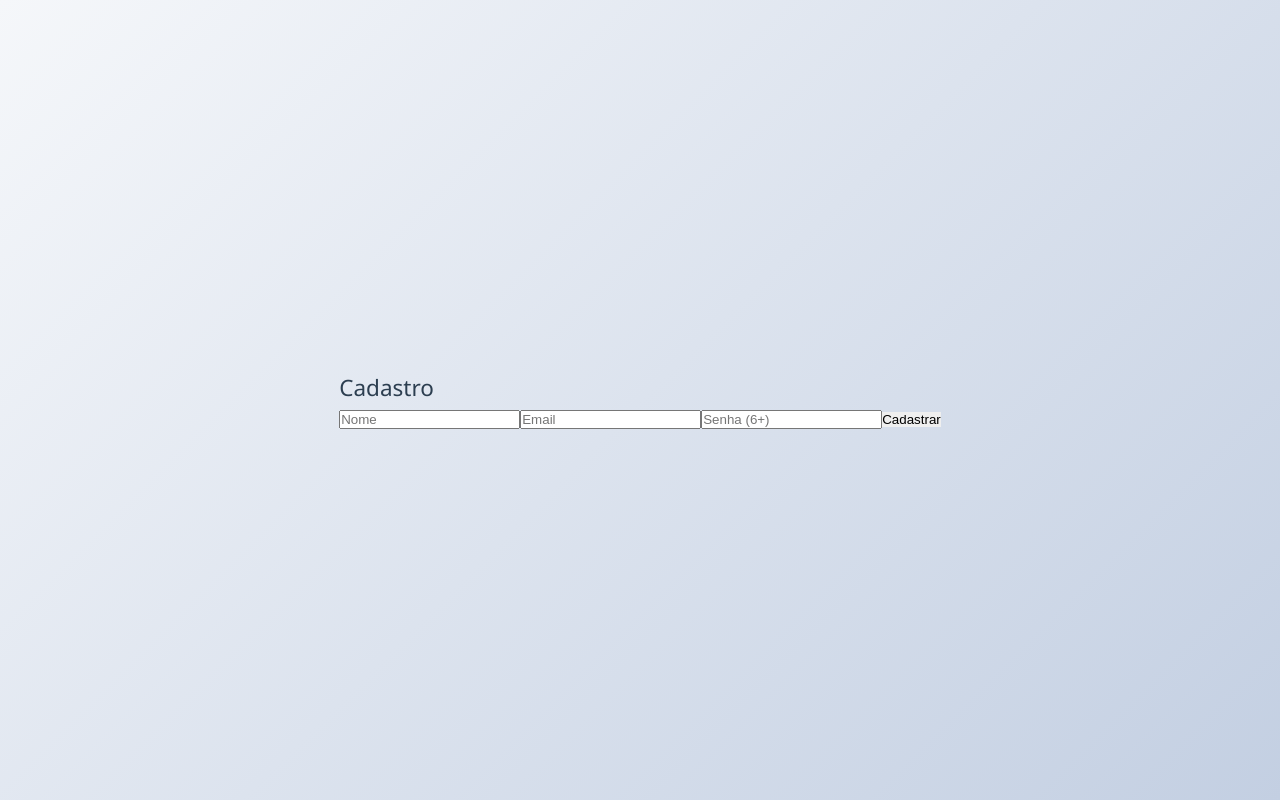
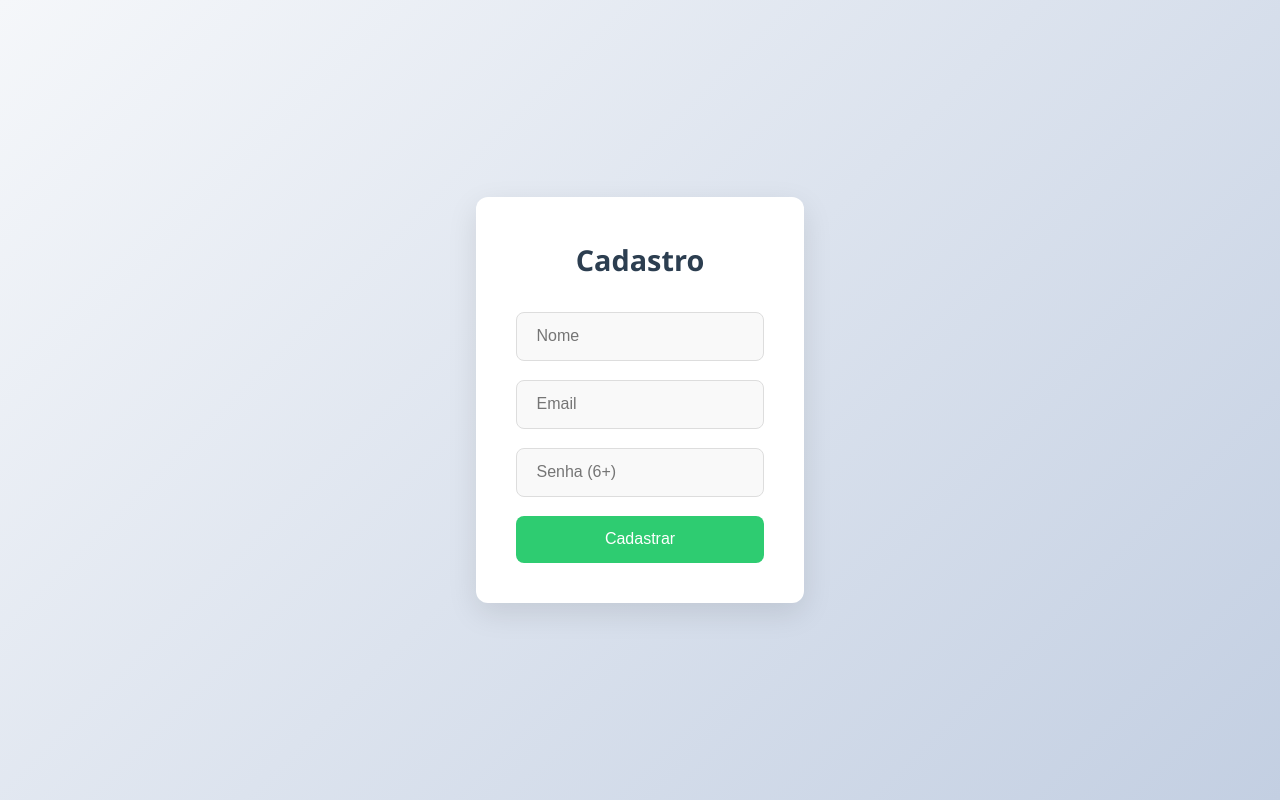
Before and after one commit to viniciusvieirac/login-system, a Vue app in the folder frontend/vue-project/: page /register in a window 1280 px wide. Built offline with nearby package versions, Linux system fonts and the light colour scheme.

Commit message:
feat: css padrao view register

```diff
--- a/frontend/vue-project/src/App.vue
+++ b/frontend/vue-project/src/App.vue
@@ -18,7 +18,7 @@ export default {
 }
 
 body {
-  font-family: 'Segoe UI', Tahoma, Geneva, Verdana, sans-serif;
+  font-family: 'Segoe UI', Tahoma;
   background: linear-gradient(135deg, #f5f7fa 0%, #c3cfe2 100%);
   min-height: 100vh;
 }
--- a/frontend/vue-project/src/views/Login.vue
+++ b/frontend/vue-project/src/views/Login.vue
@@ -59,7 +59,7 @@ function goRegister() {
   background-color: #ffffff;
   border-radius: 12px;
   box-shadow: 0 10px 30px rgba(0, 0, 0, 0.1);
-  font-family: 'Segoe UI', Tahoma, Geneva, Verdana, sans-serif;
+  font-family: 'Segoe UI', Tahoma;
 }
 
 .login h2 {
--- a/frontend/vue-project/src/views/Register.vue
+++ b/frontend/vue-project/src/views/Register.vue
@@ -1,4 +1,5 @@
 <template>
+  <div class="register-container">
     <div class="register">
       <h2>Cadastro</h2>
       <form @submit.prevent="submit">
@@ -8,6 +9,7 @@
         <button :disabled="loading">{{ loading ? 'Cadastrando...' : 'Cadastrar' }}</button>
         <p v-if="error" class="error">{{ error }}</p>
       </form>
+    </div>
   </div>
 </template>
 
@@ -40,3 +42,85 @@ async function submit() {
   }
 }
 </script>
+
+<style scoped>
+.register-container {
+  display: flex;
+  justify-content: center;
+  align-items: center;
+  flex: 1;
+  padding: 1rem;
+}
+
+.register {
+  max-width: 400px;
+  width: 100%;
+  padding: 2.5rem;
+  background-color: #ffffff;
+  border-radius: 12px;
+  box-shadow: 0 10px 30px rgba(0, 0, 0, 0.1);
+}
+
+.register h2 {
+  text-align: center;
+  margin-bottom: 1.8rem;
+  color: #2c3e50;
+  font-weight: 600;
+  font-size: 1.8rem;
+}
+
+.register form {
+  display: flex;
+  flex-direction: column;
+  gap: 1.2rem;
+}
+
+.register input {
+  padding: 0.9rem 1.2rem;
+  border: 1px solid #ddd;
+  border-radius: 8px;
+  font-size: 1rem;
+  transition: all 0.3s ease;
+  background-color: #f9f9f9;
+}
+
+.register input:focus {
+  outline: none;
+  border-color: #3498db;
+  box-shadow: 0 0 0 3px rgba(52, 152, 219, 0.2);
+  background-color: #fff;
+}
+
+.register button {
+  padding: 0.9rem 1.2rem;
+  border-radius: 8px;
+  font-size: 1rem;
+  font-weight: 500;
+  cursor: pointer;
+  transition: all 0.3s ease;
+}
+
+.register button:not(:disabled) {
+  background-color: #2ecc71;
+  color: white;
+}
+
+.register button:not(:disabled):hover {
+  background-color: #27ae60;
+  transform: translateY(-2px);
+}
+
+.register button:disabled {
+  background-color: #bdc3c7;
+  cursor: not-allowed;
+}
+
+.register .error {
+  color: #e74c3c;
+  text-align: center;
+  padding: 0.7rem;
+  border-radius: 6px;
+  background-color: rgba(231, 76, 60, 0.1);
+  margin: 0;
+}
+</style>
```
Lines whose indentation alone changed are shown as unchanged.
